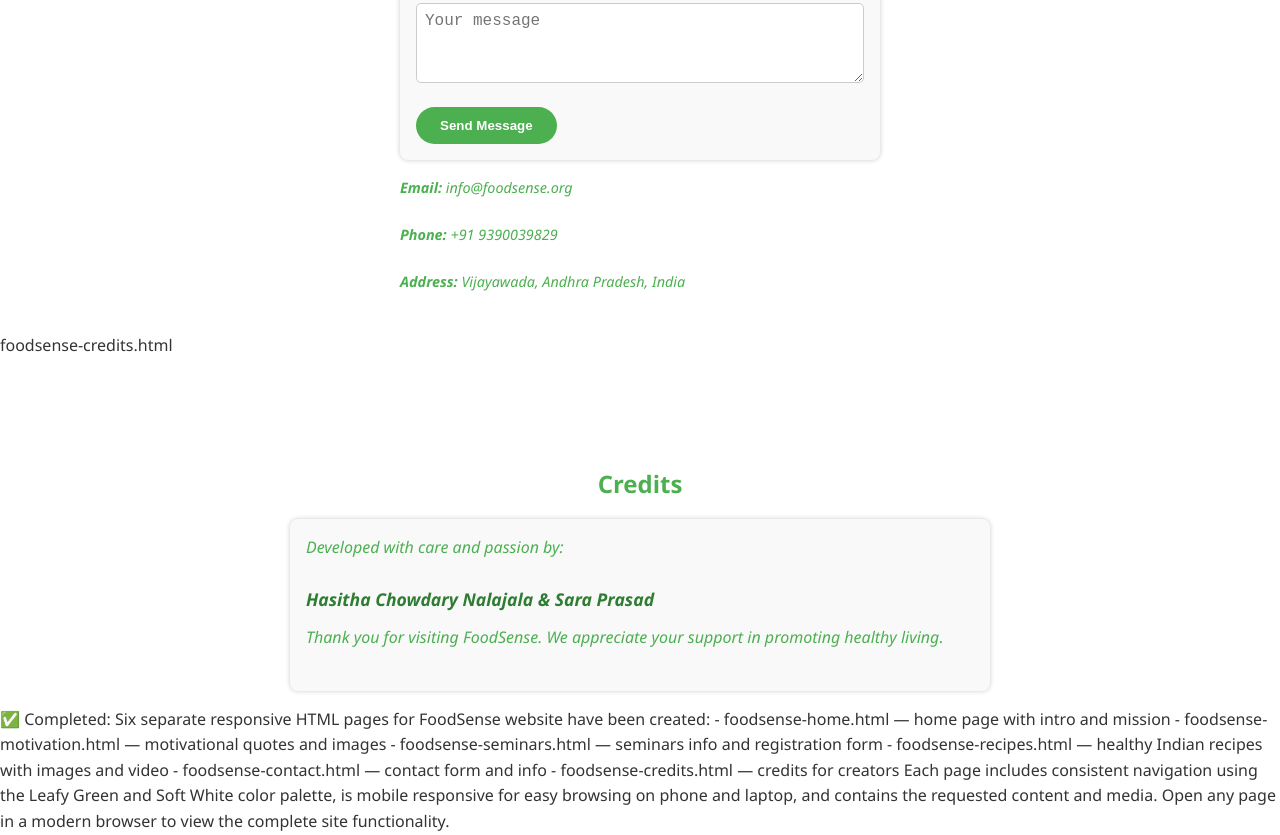
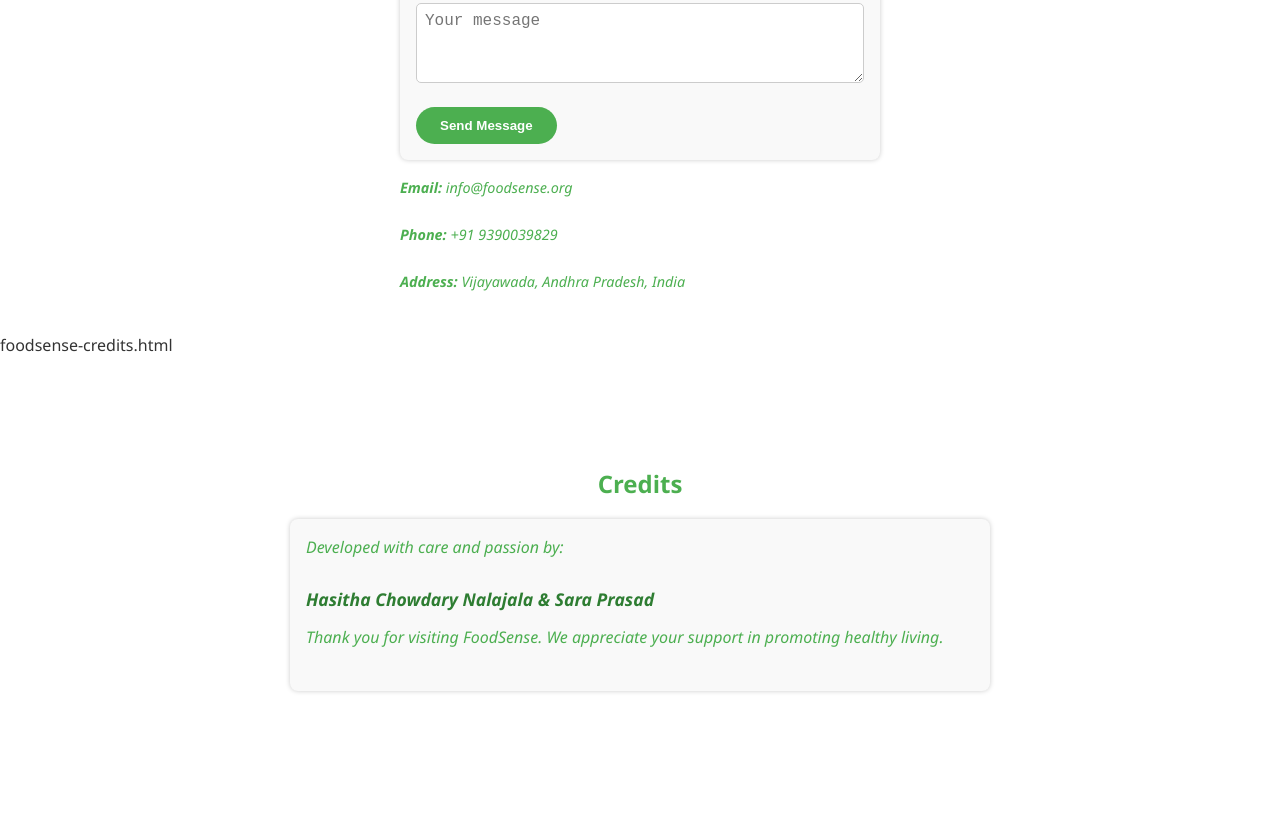
Before and after one commit to foodsense01/official, a plain HTML site: page index.html in a window 1280 px wide. Shown: the part 4182-5017 px from the top of the page. After the commit the page ends 4889 px from the top, so only its background shows below. Drawn offline with Linux system fonts and the light colour scheme.

Commit message:
Update index.html

```diff
--- a/index.html
+++ b/index.html
@@ -1462,18 +1462,3 @@
 </html>
 </content>
 </create_file>
-
-<attempt_completion>
-✅ Completed: Six separate responsive HTML pages for FoodSense website have been created:
-
-- foodsense-home.html — home page with intro and mission
-- foodsense-motivation.html — motivational quotes and images
-- foodsense-seminars.html — seminars info and registration form
-- foodsense-recipes.html — healthy Indian recipes with images and video
-- foodsense-contact.html — contact form and info
-- foodsense-credits.html — credits for creators
-
-Each page includes consistent navigation using the Leafy Green and Soft White color palette, is mobile responsive for easy browsing on phone and laptop, and contains the requested content and media.
-
-Open any page in a modern browser to view the complete site functionality.
-</attempt_completion>
```
